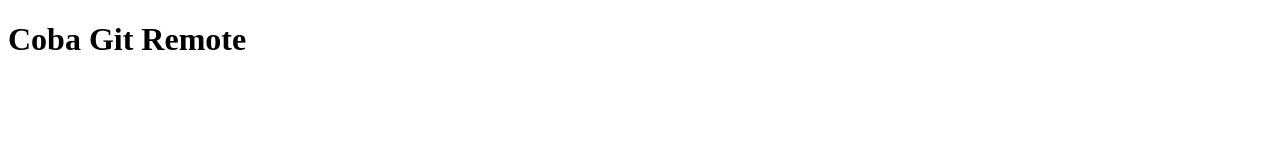
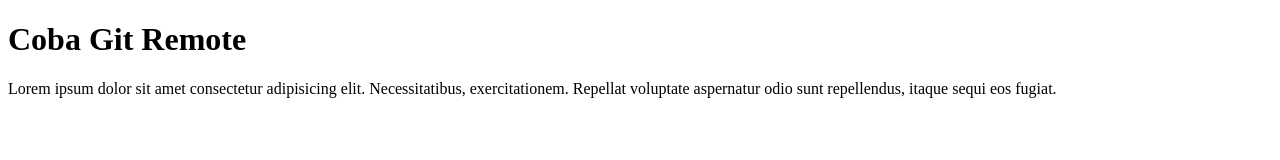
Before and after one commit to hestygitarani/hg-remote, a plain HTML site: page index.html in a window 1280 px wide. Drawn offline with Linux system fonts and the light colour scheme.

Commit message:
menambahkan paragraph

```diff
--- a/index.html
+++ b/index.html
@@ -7,6 +7,8 @@
 
 <body>
     <h1>Coba Git Remote</h1>
+    <p>Lorem ipsum dolor sit amet consectetur adipisicing elit. Necessitatibus, exercitationem. Repellat voluptate
+        aspernatur odio sunt repellendus, itaque sequi eos fugiat.</p>
 </body>
 
 </html>
```
